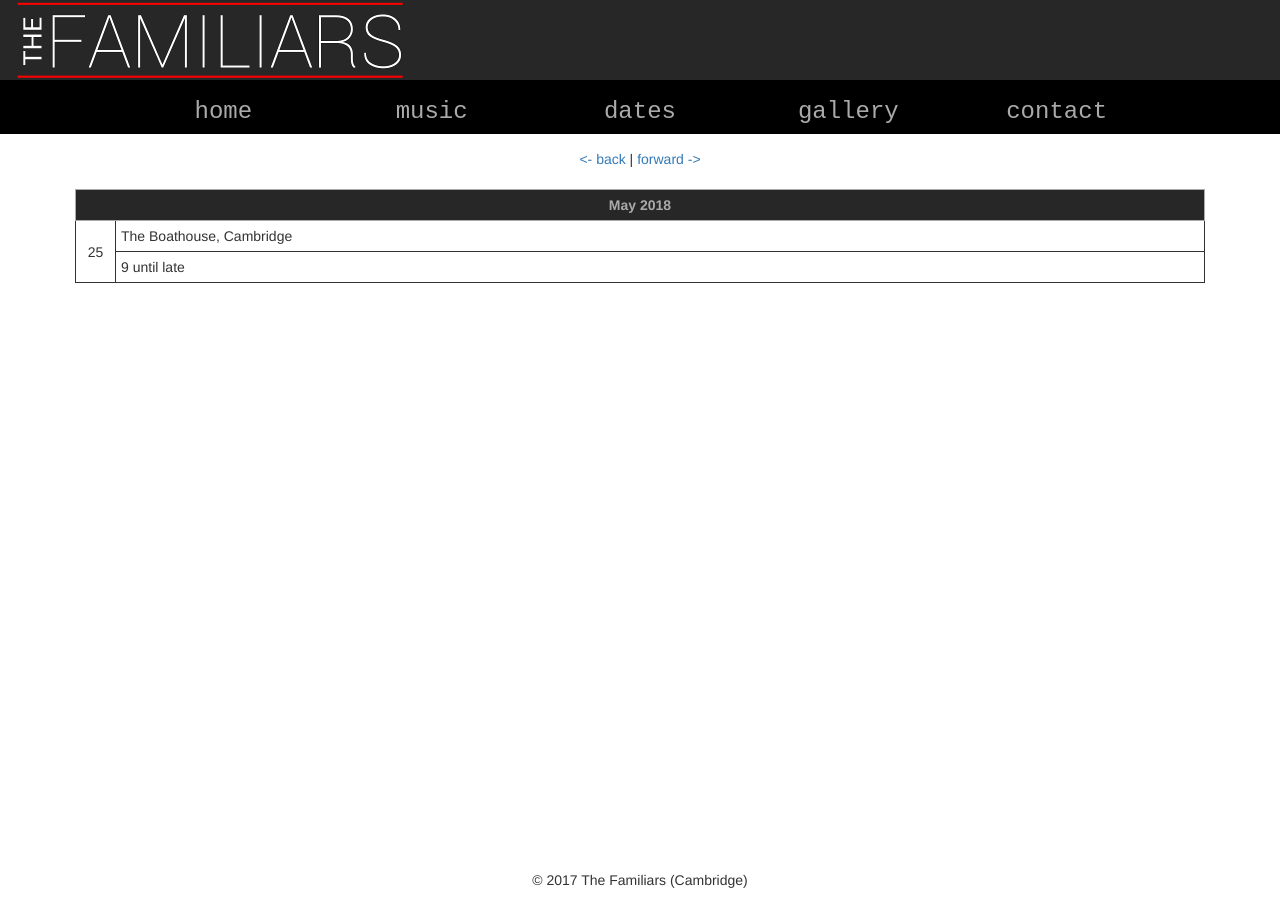
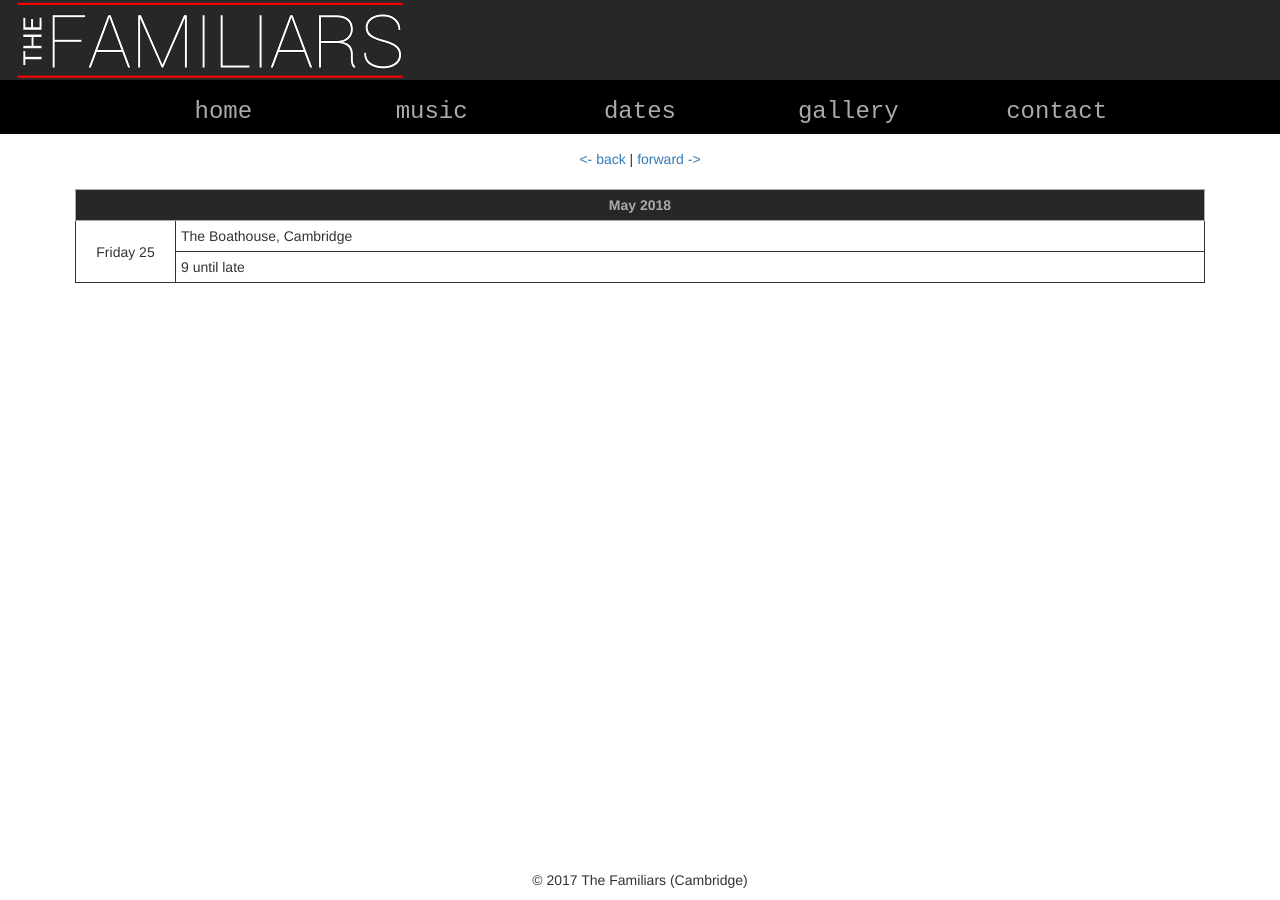
Before and after one commit to familiars-uk/familiars-uk.github.io, a Jekyll site: the page built from dates.html, in a window 1280 px wide. Built offline with Jekyll 4.4.1, drawn with Linux system fonts in a browser that asks for light colours.

Commit message:
Add day names to dates page

```diff
--- a/css/dates.css
+++ b/css/dates.css
@@ -22,6 +22,6 @@ th {
 }
 
 td.date {
-    width:            40px;
+    width:            100px;
     text-align:       center;
 }
--- a/js/dates.js
+++ b/js/dates.js
@@ -2,6 +2,10 @@ var monthNames = [
     "January", "February", "March", "April", "May", "June",
     "July", "August", "September", "October", "November", "December"
 ];
+
+var dayNames = [
+    "Sunday", "Monday", "Tuesday", "Wednesday", "Thursday", "Friday", "Saturday"
+]
 
 function daysInMonth(year, month) {
     return new Date(year, month + 1, 0).getDate();
@@ -23,7 +27,9 @@ function makeCalendar(date, data) {
     table += "<th colspan='2'>" + monthNames[month] + " " + year + "</th>";
 
     for (var day = 1; day <= daysInMonth(year, month); day++) {
+        var daysDate = new Date(year, month, day);
         var dateString = year + "-" + zeroPad(month + 1) + "-" + zeroPad(day);
+        var dayString  = dayNames[daysDate.getDay()];
         var gig = data[dateString];
 
         if (gig)
@@ -31,7 +37,8 @@ function makeCalendar(date, data) {
             datesThisMonth += 1;
 
             table += "<tr>";
-            table += "<td class='date' rowspan='2'>" + day + "</td>";
+            table += "<td class='date' rowspan='2'>"
+                     + dayString + " " + day + "</td>";
             table += "<td>" + gig.location + "</td>";
             table += "</tr>";
             table += "<tr>";
```
